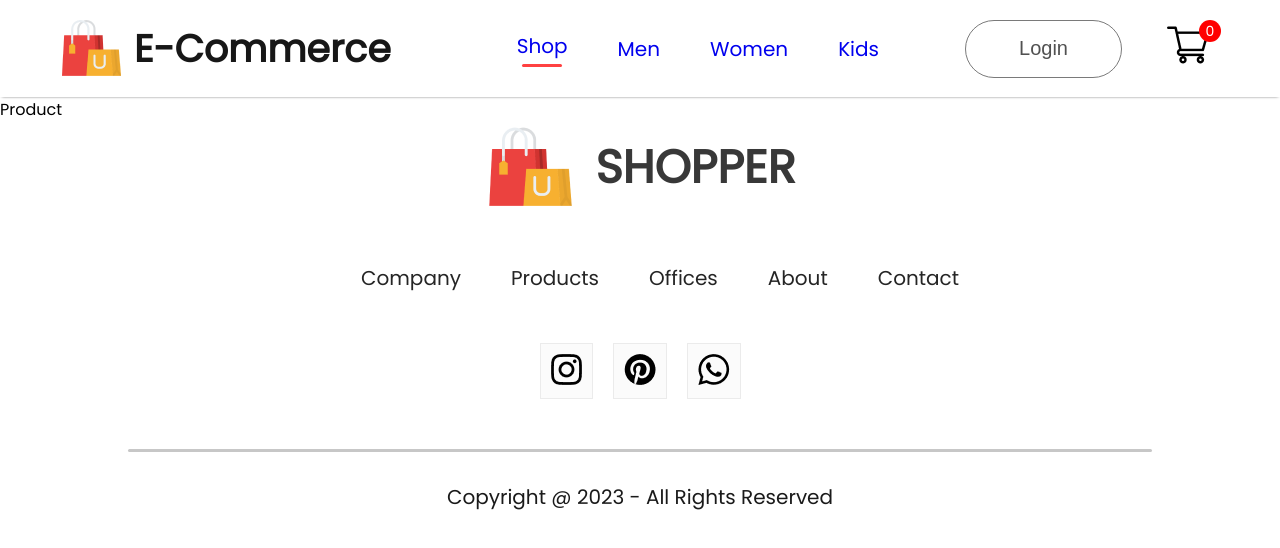
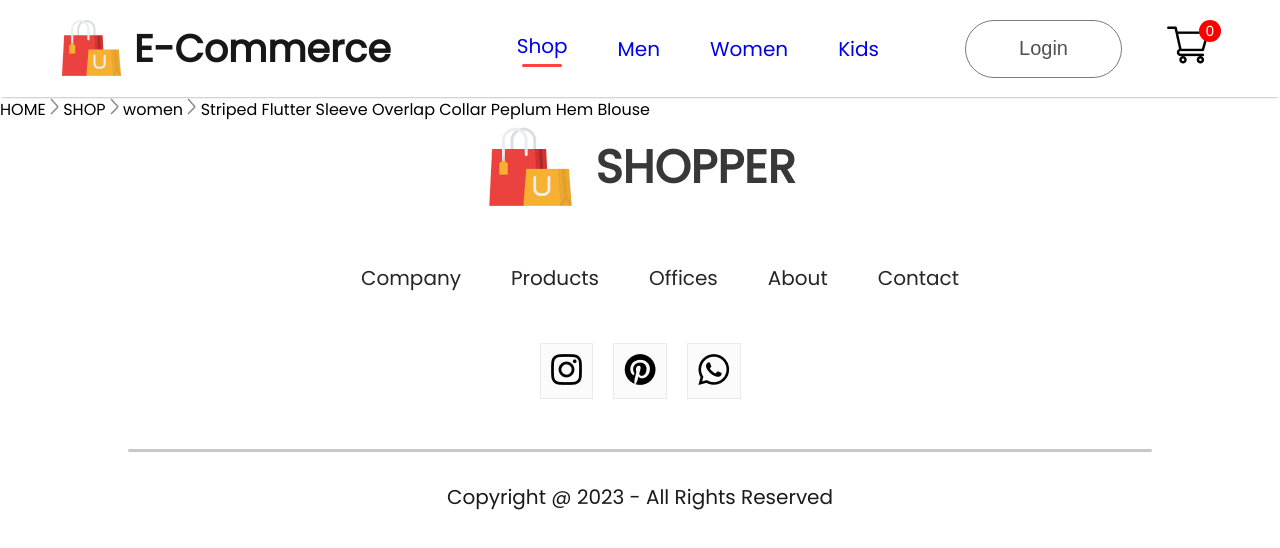
Before and after one commit to NicholasAdams722/E-Commerce, a React (Create React App) app: page /product/1 in a window 1280 px wide. Shown: the top 548 px of the page. Built offline with nearby package versions, Linux system fonts and the light colour scheme.

Commit message:
product by ID

```diff
--- /dev/null
+++ b/src/Components/Breadcrumbs/Breadcrumb.jsx
@@ -0,0 +1,15 @@
+import React from 'react'
+import './Breadcrumb.css'
+import arrow_icon from '../Assets/breadcrum_arrow.png'
+
+const Breadcrumb = (props) => {
+    const {product} = props;
+
+  return (
+    <div className='breadcrumb'>
+        HOME <img src={arrow_icon} alt="" /> SHOP <img src={arrow_icon} alt="" /> {product.category} <img src={arrow_icon} alt="" /> {product.name}
+    </div>
+  )
+}
+
+export default Breadcrumb
--- a/src/Components/Item/Item.jsx
+++ b/src/Components/Item/Item.jsx
@@ -1,11 +1,11 @@
 import React from 'react'
-
 import './Item.css'
+import { Link } from 'react-router-dom'
 
 const Item = (props) => {
   return (
     <div className='item'>
-        <img src={props.image} alt='' />
+        <Link to={`/product/${props.id}`}> <img src={props.image} alt='' /> </Link>
         <p>{props.name}</p>
         <div className='item-prices'>
              <div className='item-price-new'>
--- a/src/Pages/Product.jsx
+++ b/src/Pages/Product.jsx
@@ -1,8 +1,16 @@
-import React from 'react'
+import React, { useContext } from 'react'
+import { ShopContext } from '../Context/ShopContext'
+import { useParams } from 'react-router-dom';
+import Breadcrumb from '../Components/Breadcrumbs/Breadcrumb';
 
 const Product = () => {
+    const {all_product} = useContext(ShopContext);
+    const {productId} = useParams();
+    const product = all_product.find((e)=> e.id === Number(productId))
   return (
-    <div>Product</div>
+    <div>
+        <Breadcrumb product= {product} />
+    </div>
   )
 }
 
```
Also changed, not shown: src/Components/Breadcrumbs/Breadcrumb.css (added), src/Pages/CSS/LoginSignup.css (line endings or trailing spaces).
